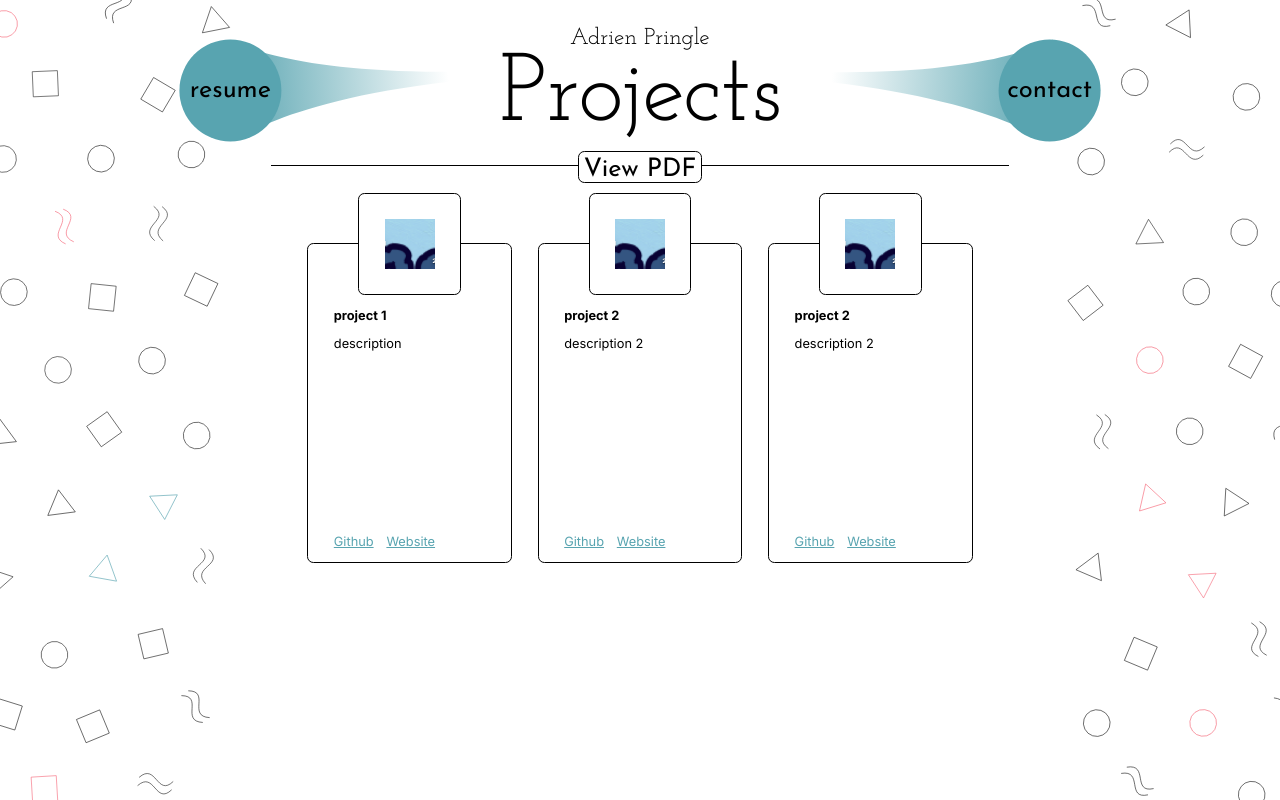
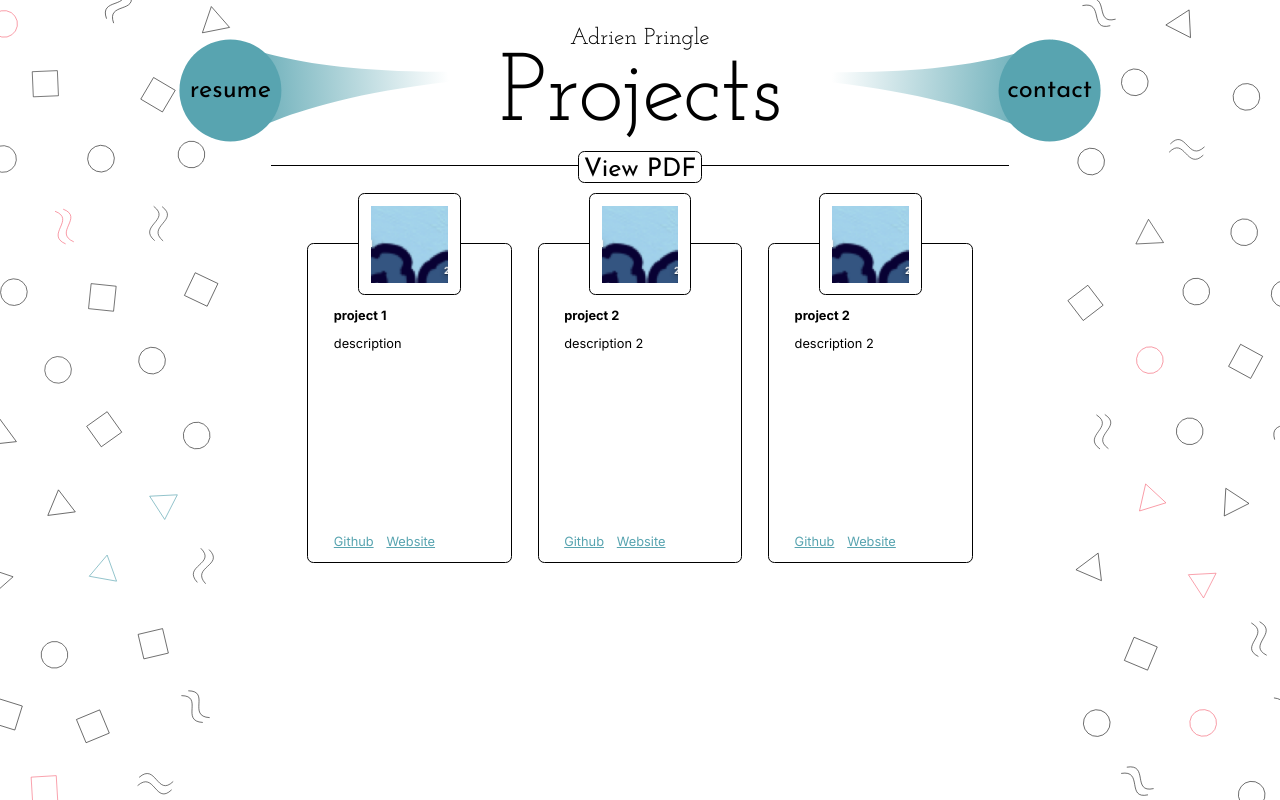
Before and after one commit to AdrienPringle/personal-website-v2, a Next.js app: page / in a window 1280 px wide. Built offline with nearby package versions, Linux system fonts and the light colour scheme.

Commit message:
fix project image size

```diff
--- a/components/projects/card.tsx
+++ b/components/projects/card.tsx
@@ -32,6 +32,12 @@ const imageContainerStyle: CSSProperties = {
 	justifyContent: "center",
 };
 
+const imageSizeContainerStyle: CSSProperties = {
+	width: "6rem",
+	height: "6rem",
+	position: "relative",
+};
+
 const titleStyle: CSSProperties = {
 	fontWeight: "bold",
 	marginBottom: "1rem",
@@ -53,7 +59,9 @@ const Card = ({ data }: CardProps) => {
 	return (
 		<div style={containerStyle}>
 			<div style={imageContainerStyle}>
-				<Image width="50" height="50" src={data.imgUrl} alt={data.title} />
+				<div style={imageSizeContainerStyle}>
+					<Image layout="fill" src={data.imgUrl} alt={data.title} />
+				</div>
 			</div>
 
 			<div style={titleStyle}>{data.title}</div>
```
